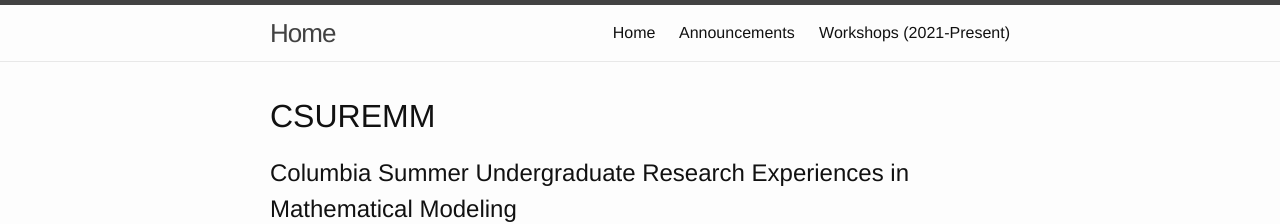
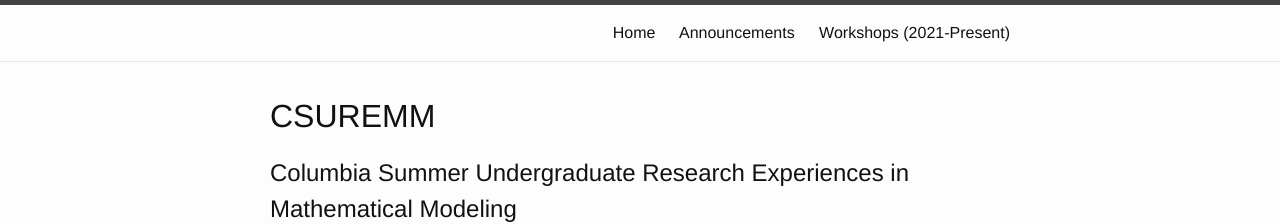
Before and after one commit to ColumbiaUndergradMathModeling/Home, a Jekyll site: the page built from index.html, in a window 1280 px wide. Shown: the top 224 px of the page. Built offline with Jekyll 4.4.1, drawn with Linux system fonts in a browser that asks for light colours.

Commit message:
Update header.html
Github conflict with local changes

```diff
--- a/_includes/header.html
+++ b/_includes/header.html
@@ -2,7 +2,7 @@
 
   <div class="wrapper">
 
-    <a class="site-title" href="{{ site.baseurl }}/">{{ site.title }}</a>
+    <!-- <a class="site-title" href="{{ site.baseurl }}/">{{ site.title }}</a> -->
 
     <nav class="site-nav">
       <a href="#" class="menu-icon">
@@ -15,8 +15,8 @@
 
       <div class="trigger">
           <a class="page-link" href="/index.html">{{ "Home" }}</a>
-          <a class="page-link" href="/announce/">{{ "Announcements" }}</a>
-          <a class="page-link" href="/workshops/">{{ "Workshops (2021-Present)" }}</a>
+          <a class="page-link" href="/Home/announce/">{{ "Announcements" }}</a>
+          <a class="page-link" href="/Home/workshops/">{{ "Workshops (2021-Present)" }}</a>
 
       </div>
     </nav>
```
